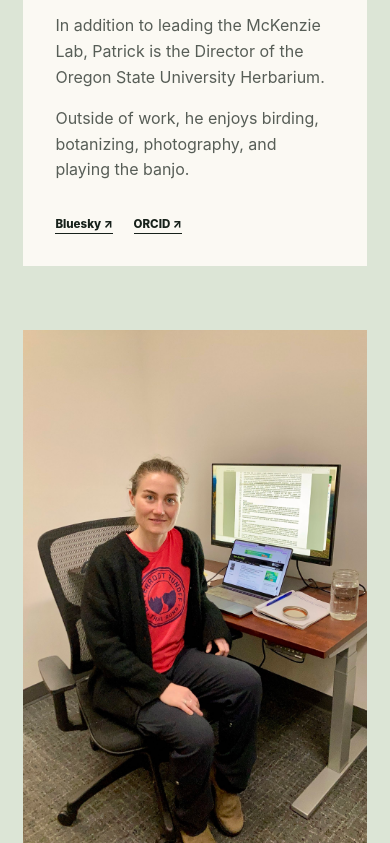
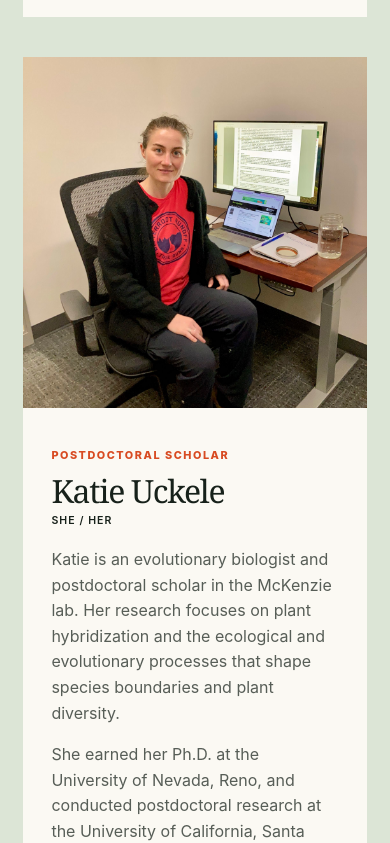
Before and after one commit to mckenzie-lab/lab-website, a plain HTML site: page people/index.html in a window 390 px wide. Shown: the part 1157-2000 px from the top of the page. Drawn offline with Linux system fonts and the light colour scheme.

Commit message:
aesthetic edits

```diff
--- a/people/index.html
+++ b/people/index.html
@@ -11,7 +11,7 @@
     <meta property="og:image" content="https://mckenzie-lab.github.io/lab-website/assets/images/patrick1.jpg" />
     <title>People | McKenzie Lab</title>
     <link rel="icon" type="image/svg+xml" href="../assets/images/monarda-brevis-cartoon-favicon.svg?v=7" />
-    <link rel="stylesheet" href="../styles.css?v=11" />
+    <link rel="stylesheet" href="../styles.css?v=12" />
     <script src="../script.js" defer></script>
   </head>
   <body>
--- a/styles.css
+++ b/styles.css
@@ -209,17 +209,17 @@ button, a, summary { -webkit-tap-highlight-color: transparent; }
 .people-heading { max-width: 780px; margin: 0 auto clamp(3rem, 7vw, 7rem); text-align: center; }
 .people-heading p:last-child { max-width: 680px; margin: 1.8rem auto 0; }
 .profile { max-width: 1120px; margin: 0 auto; display: grid; grid-template-columns: minmax(280px, .78fr) 1.22fr; background: var(--paper-bright); }
-.profile + .profile { margin-top: 4rem; }
-.profile-photo { min-height: 620px; overflow: hidden; }
-.profile-photo img { width: 100%; height: 100%; object-fit: cover; object-position: 58% center; }
-.profile-copy { padding: clamp(2rem, 5vw, 5.5rem); align-self: center; }
+.profile + .profile { margin-top: 2.5rem; }
+.profile-photo { position: relative; min-height: 460px; overflow: hidden; }
+.profile-photo img { position: absolute; inset: 0; width: 100%; height: 100%; object-fit: cover; object-position: 58% center; }
+.profile-copy { padding: clamp(1.75rem, 3.5vw, 3rem); align-self: center; }
 .profile-role { color: var(--orange); font-size: .68rem; font-weight: 800; letter-spacing: .14em; text-transform: uppercase; }
-.profile-copy h2, .profile-copy h3 { margin: 0 0 1.8rem; font-family: var(--serif); font-size: clamp(2.2rem, 4vw, 4.4rem); font-weight: 400; letter-spacing: -.04em; line-height: 1; }
+.profile-copy h2, .profile-copy h3 { margin: 0 0 1.25rem; font-family: var(--serif); font-size: clamp(2rem, 3.3vw, 3.4rem); font-weight: 400; letter-spacing: -.04em; line-height: 1; }
 .profile-copy h2 span, .profile-copy h3 span { display: block; margin-top: .6rem; font-family: var(--sans); font-size: .66rem; font-weight: 600; letter-spacing: .1em; text-transform: uppercase; }
 .profile-copy > p:not(.profile-role) { color: rgba(23,33,26,.72); }
 .profile-links { margin-top: 2rem; display: flex; flex-wrap: wrap; gap: 1.3rem; }
 .profile-links a { font-size: .72rem; font-weight: 800; text-decoration: none; border-bottom: 1px solid currentColor; }
-.member-section { max-width: 1120px; margin: 4rem auto 0; }
+.member-section { max-width: 1120px; margin: 3rem auto 0; }
 .member-section > h2 { margin: 0 0 1.5rem; font-family: var(--serif); font-size: clamp(1.8rem, 3vw, 2.6rem); font-weight: 400; letter-spacing: -.03em; line-height: 1.2; }
 .member-grid { display: grid; grid-template-columns: repeat(2, minmax(0, 1fr)); gap: 1.5rem; }
 .member-card { display: grid; grid-template-columns: 120px minmax(0, 1fr); gap: 1.5rem; align-items: start; padding: 1.5rem; background: var(--paper-bright); }
@@ -378,7 +378,7 @@ button, a, summary { -webkit-tap-highlight-color: transparent; }
   .section-heading { align-items: start; flex-direction: column; }
   .research-card { min-height: 500px; }
   .profile { grid-template-columns: .8fr 1.2fr; }
-  .profile-photo { min-height: 540px; }
+  .profile-photo { min-height: 400px; }
   .member-card { grid-template-columns: 88px minmax(0, 1fr); gap: 1rem; padding: 1.25rem; }
   .notes-copy { padding-right: 0; }
   .interior-hero, .research-topic, .collection-inner, .herbarium-note { grid-template-columns: 1fr; }
@@ -398,7 +398,7 @@ button, a, summary { -webkit-tap-highlight-color: transparent; }
   .research-card { min-height: 470px; }
   .approach-visual img { min-height: 480px; }
   .profile { grid-template-columns: 1fr; }
-  .profile-photo { min-height: 520px; max-height: 670px; }
+  .profile-photo { min-height: 0; height: clamp(280px, 90vw, 400px); }
   .member-grid { grid-template-columns: 1fr; }
   .future-team-grid { grid-template-columns: 1fr; }
   .future-team-grid > div { padding: 1.8rem 0; border-bottom: 1px solid var(--line); }
```
